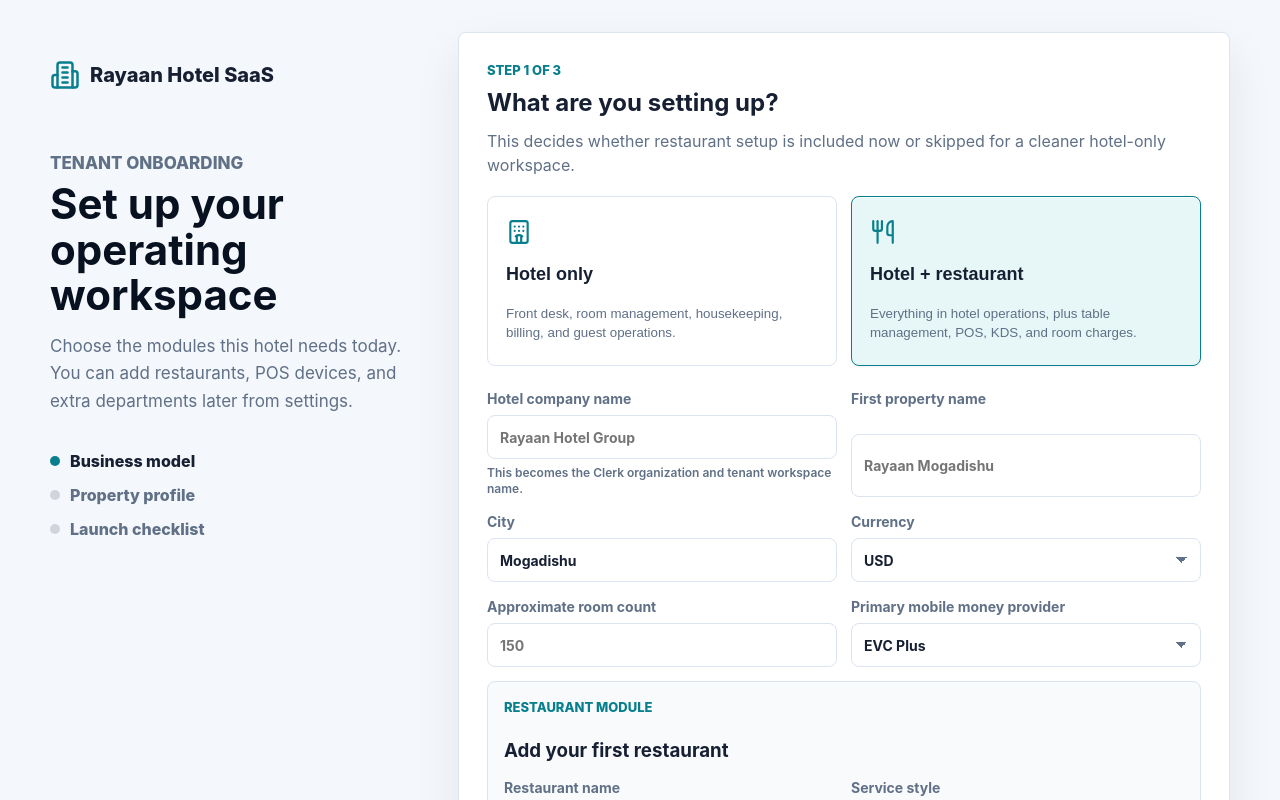
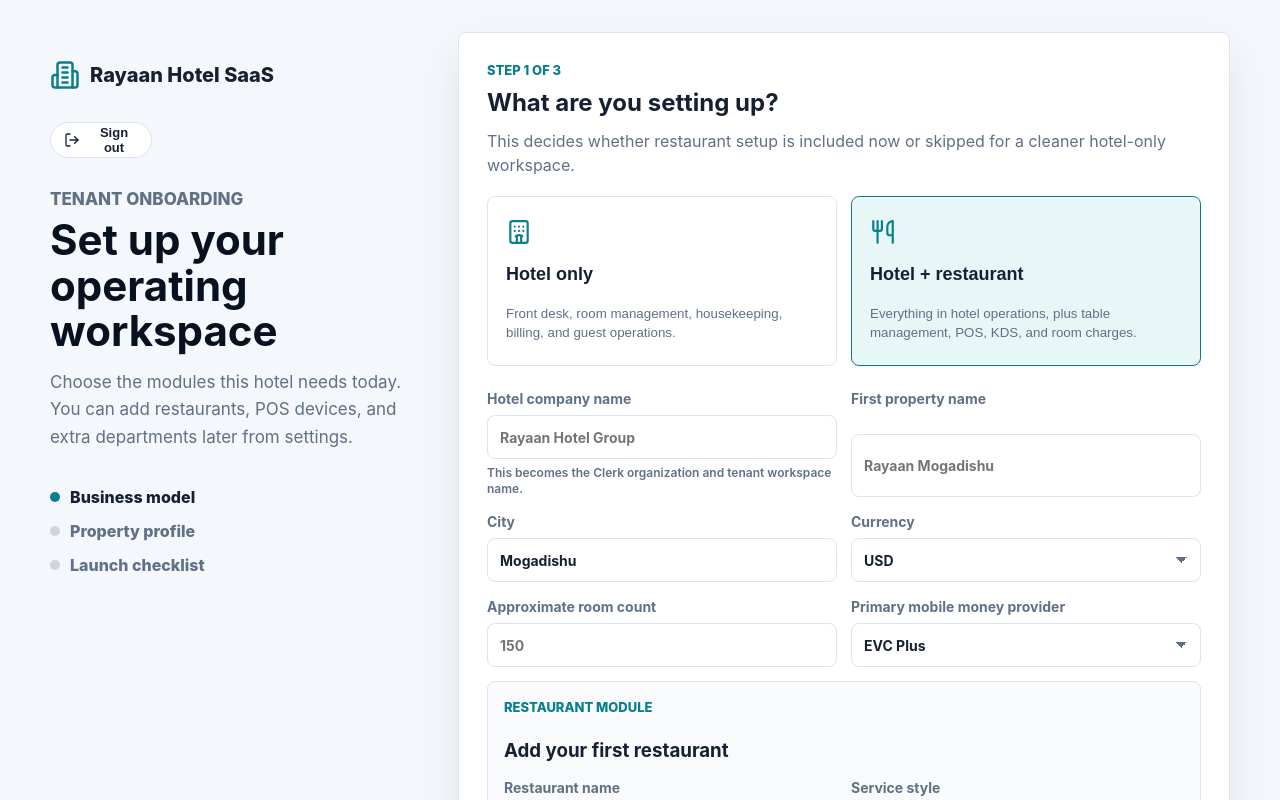
Before and after one commit to shirdoon104-spec/Savana-Desk, a Next.js app in the folder apps/web/: page /onboarding in a window 1280 px wide. Shown: the top 800 px of the page. Built offline with nearby package versions, Linux system fonts and the light colour scheme; no server answers.

Commit message:
improved sighnout options

```diff
--- a/apps/web/src/app/(auth)/sign-in/[[...sign-in]]/page.tsx
+++ b/apps/web/src/app/(auth)/sign-in/[[...sign-in]]/page.tsx
@@ -1,4 +1,5 @@
 import { SignIn } from "@clerk/nextjs";
+import { AuthAutocompleteGuard } from "../../components/auth-autocomplete-guard";
 import { ClerkUnavailable } from "../../components/clerk-unavailable";
 
 export default function SignInPage() {
@@ -8,8 +9,10 @@ export default function SignInPage() {
 
   return (
     <main className="auth-page">
+      <AuthAutocompleteGuard />
       <SignIn
         fallbackRedirectUrl="/app"
+        oidcPrompt="select_account"
         oauthFlow="redirect"
         path="/sign-in"
         routing="path"
--- a/apps/web/src/app/(auth)/sign-up/[[...sign-up]]/page.tsx
+++ b/apps/web/src/app/(auth)/sign-up/[[...sign-up]]/page.tsx
@@ -1,4 +1,5 @@
 import { SignUp } from "@clerk/nextjs";
+import { AuthAutocompleteGuard } from "../../components/auth-autocomplete-guard";
 import { ClerkUnavailable } from "../../components/clerk-unavailable";
 
 export default function SignUpPage() {
@@ -8,8 +9,10 @@ export default function SignUpPage() {
 
   return (
     <main className="auth-page">
+      <AuthAutocompleteGuard />
       <SignUp
         fallbackRedirectUrl="/onboarding"
+        oidcPrompt="select_account"
         oauthFlow="redirect"
         path="/sign-up"
         routing="path"
--- /dev/null
+++ b/apps/web/src/app/components/safe-sign-out-button.tsx
@@ -0,0 +1,41 @@
+"use client";
+
+import { useAuth } from "@clerk/nextjs";
+import { LogOut } from "lucide-react";
+import { useRouter } from "next/navigation";
+import { useState } from "react";
+
+export const userButtonWithoutSignOutAppearance = {
+  elements: {
+    userButtonPopoverActionButton__signOut: {
+      display: "none",
+    },
+  },
+};
+
+export function SafeSignOutButton() {
+  const router = useRouter();
+  const { isLoaded } = useAuth();
+  const [isSigningOut, setIsSigningOut] = useState(false);
+
+  async function handleSignOut() {
+    if (!isLoaded || isSigningOut) {
+      return;
+    }
+
+    setIsSigningOut(true);
+    router.push("/sign-out");
+  }
+
+  return (
+    <button
+      className="safe-sign-out-button"
+      disabled={!isLoaded || isSigningOut}
+      onClick={handleSignOut}
+      type="button"
+    >
+      <LogOut aria-hidden="true" />
+      {isSigningOut ? "Signing out..." : "Sign out"}
+    </button>
+  );
+}
--- a/apps/web/src/app/onboarding/page.tsx
+++ b/apps/web/src/app/onboarding/page.tsx
@@ -11,6 +11,10 @@ import { Building2, Check, Hotel, Utensils } from "lucide-react";
 import { useRouter } from "next/navigation";
 import type { FormEvent } from "react";
 import { useMemo, useState } from "react";
+import {
+  SafeSignOutButton,
+  userButtonWithoutSignOutAppearance,
+} from "../components/safe-sign-out-button";
 
 type OperatingModel = "hotel_only" | "hotel_restaurant";
 
@@ -141,7 +145,11 @@ export default function OnboardingPage() {
               afterLeaveOrganizationUrl="/"
               afterSelectOrganizationUrl="/onboarding"
             />
-            <UserButton afterSignOutUrl="/" />
+            <UserButton
+              appearance={userButtonWithoutSignOutAppearance}
+              signInUrl="/sign-in"
+            />
+            <SafeSignOutButton />
           </div>
           <p className="eyebrow">Tenant onboarding</p>
           <h1>Set up your operating workspace</h1>
--- a/apps/web/src/app/styles.css
+++ b/apps/web/src/app/styles.css
@@ -312,6 +312,51 @@ select:focus {
   display: flex;
   gap: 12px;
   min-width: 0;
+}
+
+.safe-sign-out-button {
+  align-items: center;
+  background: #ffffff;
+  border: 1px solid var(--line);
+  border-radius: 999px;
+  color: var(--ink);
+  cursor: pointer;
+  display: inline-flex;
+  font-size: 13px;
+  font-weight: 800;
+  gap: 8px;
+  min-height: 36px;
+  padding: 0 12px;
+}
+
+.safe-sign-out-button:hover {
+  background: #f8fafc;
+  border-color: var(--line-strong);
+}
+
+.safe-sign-out-button:disabled {
+  cursor: not-allowed;
+  opacity: 0.65;
+}
+
+.safe-sign-out-button svg {
+  height: 16px;
+  width: 16px;
+}
+
+.sign-out-status {
+  background: #ffffff;
+  border: 1px solid var(--line);
+  border-radius: 12px;
+  box-shadow: var(--shadow-soft);
+  padding: 28px;
+  text-align: center;
+}
+
+.sign-out-status h1 {
+  color: var(--ink);
+  font-size: 24px;
+  margin: 0;
 }
 
 .env-pill {
```
Also changed, not shown: apps/web/src/app/(auth)/components/auth-autocomplete-guard.tsx (added, +26 -0 lines), apps/web/src/app/accept-invitation/page.tsx (+9 -1 lines), apps/web/src/app/app/components/account-controls.tsx (+9 -1 lines), apps/web/src/app/sign-out/page.tsx (added, +52 -0 lines).
